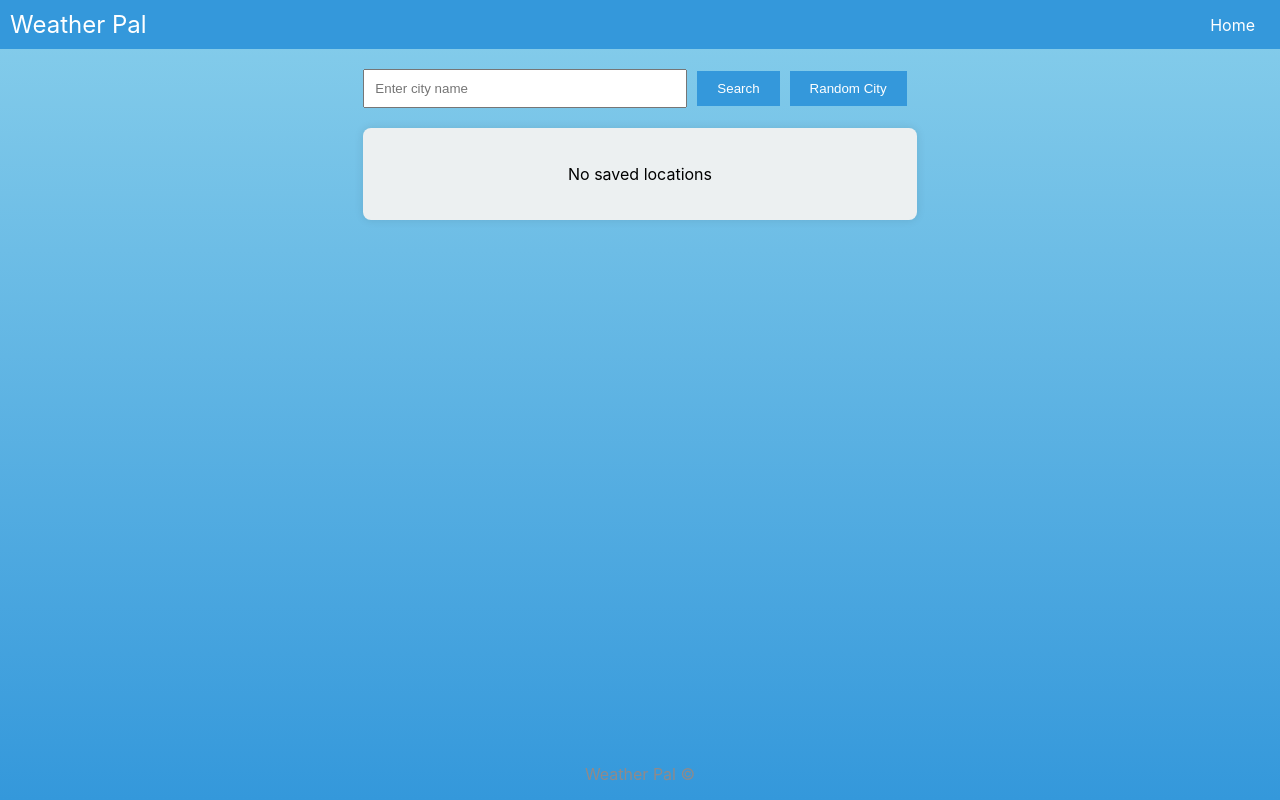
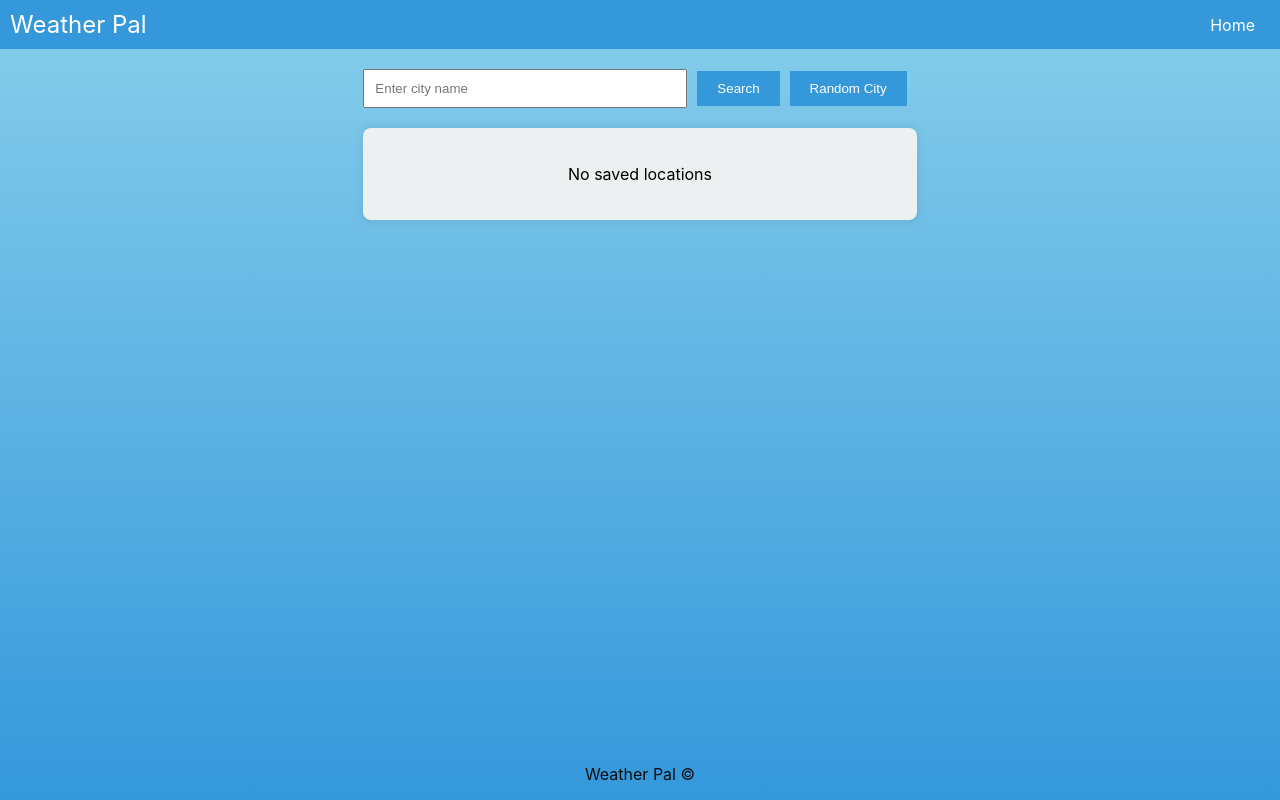
Before and after one commit to FlorenzoBauer/weather-frontend, a React (Create React App) app: page / in a window 1280 px wide. Built offline with nearby package versions, Linux system fonts and the light colour scheme.

Commit message:
much better

```diff
--- a/package.json
+++ b/package.json
@@ -6,6 +6,7 @@
     "@testing-library/jest-dom": "^5.17.0",
     "@testing-library/react": "^13.4.0",
     "@testing-library/user-event": "^13.5.0",
+    "prop-types": "^15.8.1",
     "react": "^18.2.0",
     "react-dom": "^18.2.0",
     "react-router-dom": "^6.22.1",
--- a/src/components/Footer/Footer.css
+++ b/src/components/Footer/Footer.css
@@ -2,6 +2,6 @@
     position: fixed;
     bottom: 0;
     width: 100%;
-    color: rgb(144, 138, 138);
+    color: rgb(14, 14, 14);
     font-size: 1rem;
 }
--- a/src/components/Forecast/Forecast.js
+++ b/src/components/Forecast/Forecast.js
@@ -2,6 +2,7 @@ import React, { useState, useEffect } from 'react';
 import './Forecast.css';
 import { weatherAPI } from '../../api-calls';
 import Card from '../Card/Card';
+import PropTypes from 'prop-types'
 
 const Forecast = ({ setSavedLocations }) => {
   const [weatherData, setWeatherData] = useState([]);
@@ -62,3 +63,7 @@ const Forecast = ({ setSavedLocations }) => {
 };
 
 export default Forecast;
+
+Forecast.propTypes = {
+  setSavedLocations: PropTypes.func.isRequired,
+};
--- a/src/components/Home/Home.js
+++ b/src/components/Home/Home.js
@@ -3,7 +3,7 @@ import './Home.css';
 import { cities } from '../../cities';
 import { useNavigate } from 'react-router-dom';
 import HomeCard from '../HomeCard/HomeCard';
-
+import PropTypes from 'prop-types';
 const Home = ({ setLocation }) => {
   const [searchTerm, setSearchTerm] = useState('');
   const [savedLocations, setSavedLocations] = useState([]);
@@ -91,3 +91,7 @@ const Home = ({ setLocation }) => {
 };
 
 export default Home;
+
+Home.propTypes = {
+  setLocation: PropTypes.func.isRequired,
+};
--- a/src/components/HomeCard/HomeCard.js
+++ b/src/components/HomeCard/HomeCard.js
@@ -1,6 +1,7 @@
 import React from 'react';
 import { useNavigate } from 'react-router-dom';
 import './HomeCard.css';
+import PropTypes from 'prop-types'
 
 const HomeCard = ({ name, setLocation }) => {
   const navigate = useNavigate();
@@ -35,3 +36,8 @@ const HomeCard = ({ name, setLocation }) => {
 };
 
 export default HomeCard;
+
+HomeCard.propTypes = {
+  name: PropTypes.string.isRequired,
+  setLocation: PropTypes.func.isRequired,
+};
--- a/src/components/NotFound/NotFound.css
+++ b/src/components/NotFound/NotFound.css
@@ -17,3 +17,7 @@
     font-size: 1rem;
     color: #333; /* You can customize the color */
   }
+
+  .home-btn {
+    background-color: red;
+  }
--- a/src/components/NotFound/NotFound.js
+++ b/src/components/NotFound/NotFound.js
@@ -1,10 +1,17 @@
 import './NotFound.css';
+import { useNavigate } from 'react-router-dom';
+const NotFound = () => {
+const navigate = useNavigate()
 
-const NotFound = () => {
+const handleClick = () => {
+  navigate('./')
+}
+
   return (
     <div className="not-found-container">
       <h1 className="not-found-heading">404 - Not Found</h1>
       <p className="not-found-text">The page you're looking for does not exist.</p>
+      <button className='home-btn' onClick={handleClick}>Return Home</button>
     </div>
   );
 };
```
Also changed, not shown: src/components/Card/Card.js (+12 -0 lines), 1 other file (tests, documents, lock files or other folders).
